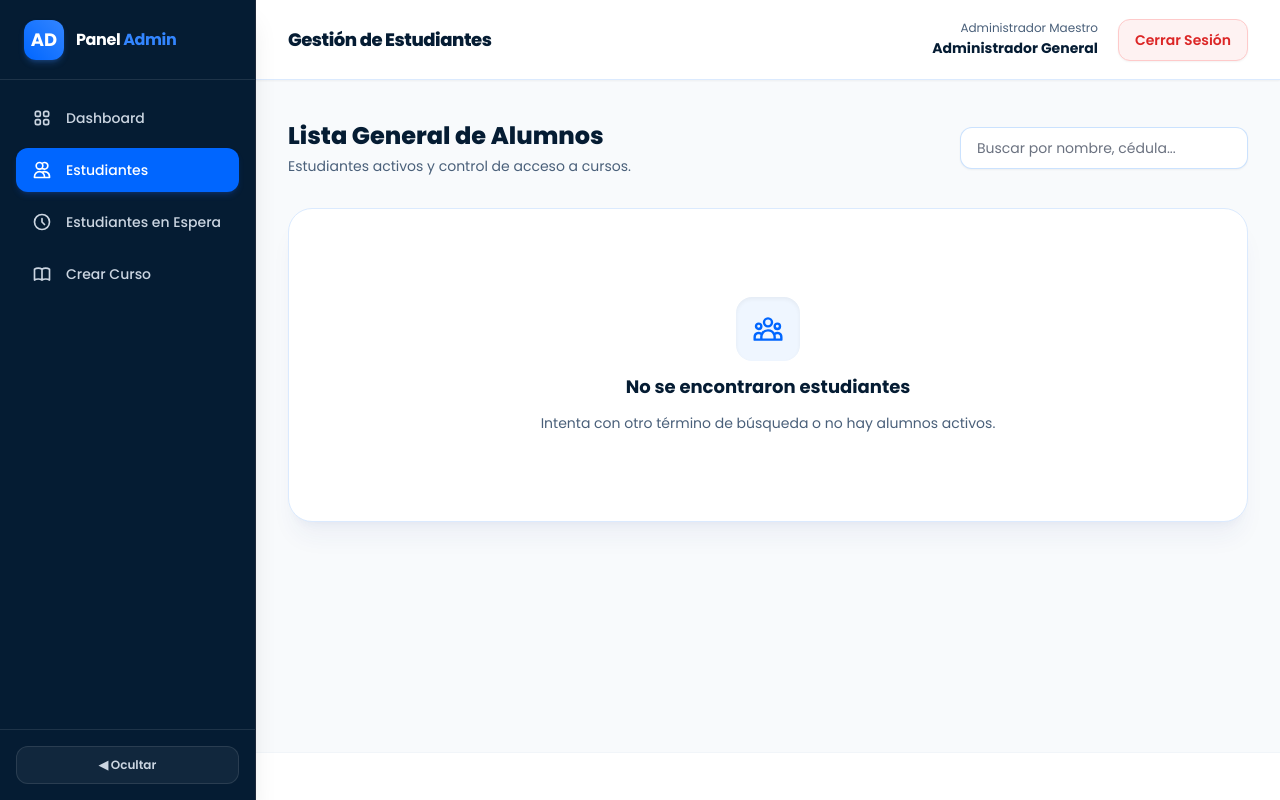
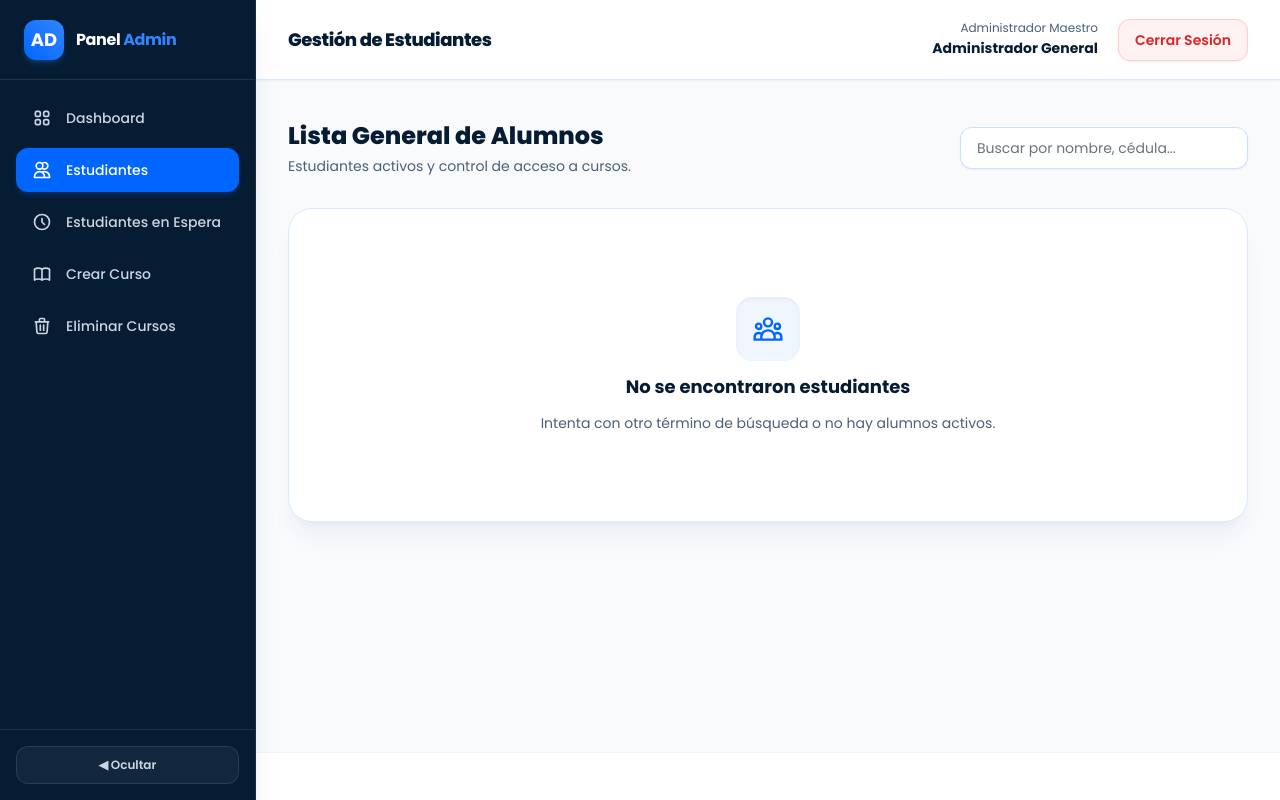
Before and after one commit to GonzalezSoftware/Aula-Virtual, a Laravel app: page /admin/students in a window 1280 px wide. Run offline with Laravel 12, Linux system fonts and the light colour scheme; the visitor is signed in with stand-in values (Sample User, id 1); data comes from the database, SQL or seed files in the repository; data that the repository does not hold is empty; style sheets or scripts are compiled from the project's sources; some libraries are stand-ins or nearby versions.

Commit message:
Mensaje del cabio realizado

```diff
--- a/resources/js/Pages/Admin/CreateCourse.jsx
+++ b/resources/js/Pages/Admin/CreateCourse.jsx
@@ -401,6 +401,16 @@ export default function CreateCourse({ auth }) {
                                     <path strokeLinecap="round" strokeLinejoin="round" d="M12 6.253v13m0-13C10.832 5.477 9.246 5 7.5 5S4.168 5.477 3 6.253v13C4.168 18.477 5.754 18 7.5 18s3.332.477 4.5 1.253m0-13C13.168 5.477 14.754 5 16.5 5c1.747 0 3.332.477 4.5 1.253v13C19.832 18.477 18.247 18 16.5 18c-1.746 0-3.332.477-4.5 1.253" />
                                 </svg>
                                 {sidebarOpen && <span>Crear Curso</span>}
+                            </Link>
+
+                            <Link
+                                href={route('admin.courses.manage')}
+                                className="flex items-center gap-3.5 px-4 py-3 rounded-xl text-slate-300 hover:bg-white/5 hover:text-white font-medium text-sm transition"
+                            >
+                                <svg className="w-5 h-5 shrink-0" fill="none" stroke="currentColor" strokeWidth="2" viewBox="0 0 24 24">
+                                    <path strokeLinecap="round" strokeLinejoin="round" d="M19 7l-.867 12.142A2 2 0 0116.138 21H7.862a2 2 0 01-1.995-1.858L5 7m5 4v6m4-6v6m1-10V4a1 1 0 00-1-1h-4a1 1 0 00-1 1v3M4 7h16" />
+                                </svg>
+                                {sidebarOpen && <span>Eliminar Cursos</span>}
                             </Link>
                         </nav>
                     </div>
--- a/resources/js/Pages/Admin/PendingStudents.jsx
+++ b/resources/js/Pages/Admin/PendingStudents.jsx
@@ -147,6 +147,16 @@ export default function PendingStudents({ auth, students }) {
                                     <path strokeLinecap="round" strokeLinejoin="round" d="M12 6.253v13m0-13C10.832 5.477 9.246 5 7.5 5S4.168 5.477 3 6.253v13C4.168 18.477 5.754 18 7.5 18s3.332.477 4.5 1.253m0-13C13.168 5.477 14.754 5 16.5 5c1.747 0 3.332.477 4.5 1.253v13C19.832 18.477 18.247 18 16.5 18c-1.746 0-3.332.477-4.5 1.253" />
                                 </svg>
                                 {sidebarOpen && <span>Crear Curso</span>}
+                            </Link>
+
+                            <Link
+                                href={route('admin.courses.manage')}
+                                className="flex items-center gap-3.5 px-4 py-3 rounded-xl text-slate-300 hover:bg-white/5 hover:text-white font-medium text-sm transition"
+                            >
+                                <svg className="w-5 h-5 shrink-0" fill="none" stroke="currentColor" strokeWidth="2" viewBox="0 0 24 24">
+                                    <path strokeLinecap="round" strokeLinejoin="round" d="M19 7l-.867 12.142A2 2 0 0116.138 21H7.862a2 2 0 01-1.995-1.858L5 7m5 4v6m4-6v6m1-10V4a1 1 0 00-1-1h-4a1 1 0 00-1 1v3M4 7h16" />
+                                </svg>
+                                {sidebarOpen && <span>Eliminar Cursos</span>}
                             </Link>
                         </nav>
                     </div>
--- a/resources/js/Pages/Admin/Students.jsx
+++ b/resources/js/Pages/Admin/Students.jsx
@@ -149,6 +149,16 @@ export default function Students({ auth, students, courses = [] }) {
                                     <path strokeLinecap="round" strokeLinejoin="round" d="M12 6.253v13m0-13C10.832 5.477 9.246 5 7.5 5S4.168 5.477 3 6.253v13C4.168 18.477 5.754 18 7.5 18s3.332.477 4.5 1.253m0-13C13.168 5.477 14.754 5 16.5 5c1.747 0 3.332.477 4.5 1.253v13C19.832 18.477 18.247 18 16.5 18c-1.746 0-3.332.477-4.5 1.253" />
                                 </svg>
                                 {sidebarOpen && <span>Crear Curso</span>}
+                            </Link>
+
+                            <Link
+                                href={route('admin.courses.manage')}
+                                className="flex items-center gap-3.5 px-4 py-3 rounded-xl text-slate-300 hover:bg-white/5 hover:text-white font-medium text-sm transition"
+                            >
+                                <svg className="w-5 h-5 shrink-0" fill="none" stroke="currentColor" strokeWidth="2" viewBox="0 0 24 24">
+                                    <path strokeLinecap="round" strokeLinejoin="round" d="M19 7l-.867 12.142A2 2 0 0116.138 21H7.862a2 2 0 01-1.995-1.858L5 7m5 4v6m4-6v6m1-10V4a1 1 0 00-1-1h-4a1 1 0 00-1 1v3M4 7h16" />
+                                </svg>
+                                {sidebarOpen && <span>Eliminar Cursos</span>}
                             </Link>
                         </nav>
                     </div>
```
